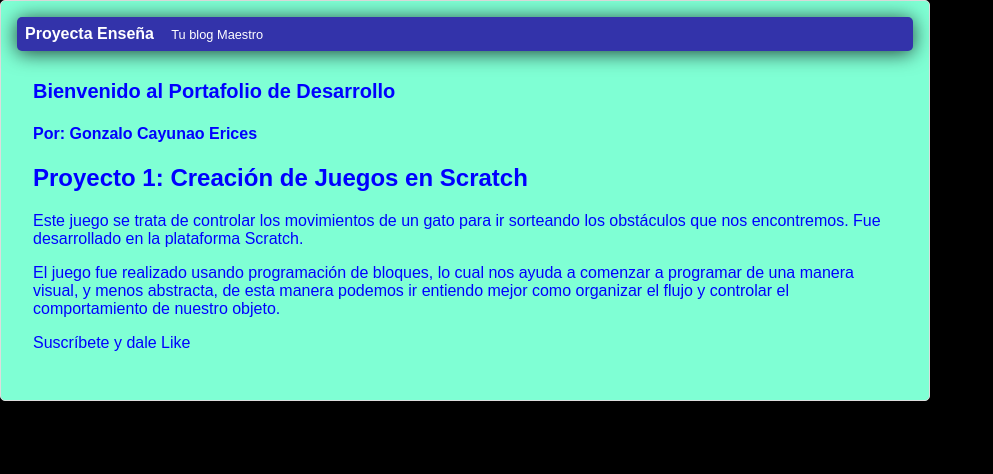
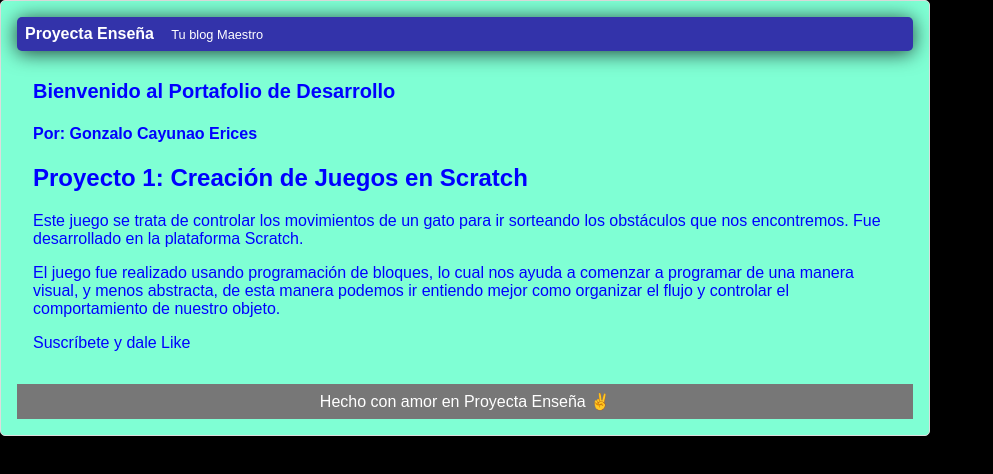
Before and after one commit to gonzakayunawel/hyperblog, a plain HTML site: page index.html in a window 1280 px wide. Shown: the whole page, without its empty margins (0-993 px from the left). Drawn offline with Linux system fonts and the light colour scheme.

Commit message:
Footer terminado

```diff
--- a/css/styles.css
+++ b/css/styles.css
@@ -35,3 +35,9 @@ body {
 #post {
     padding: 1em;
 }
+#footer {
+    background-color: #777;
+    color: white;
+    text-align: center;
+    padding: 0.5em;
+}
--- a/index.html
+++ b/index.html
@@ -32,6 +32,9 @@
                 Suscríbete y dale Like
             </p>
         </div>
+        <div id="footer">
+            Hecho con amor en Proyecta Enseña &#x270C
+        </div>
     </div>
 </body>
 </html>
```
